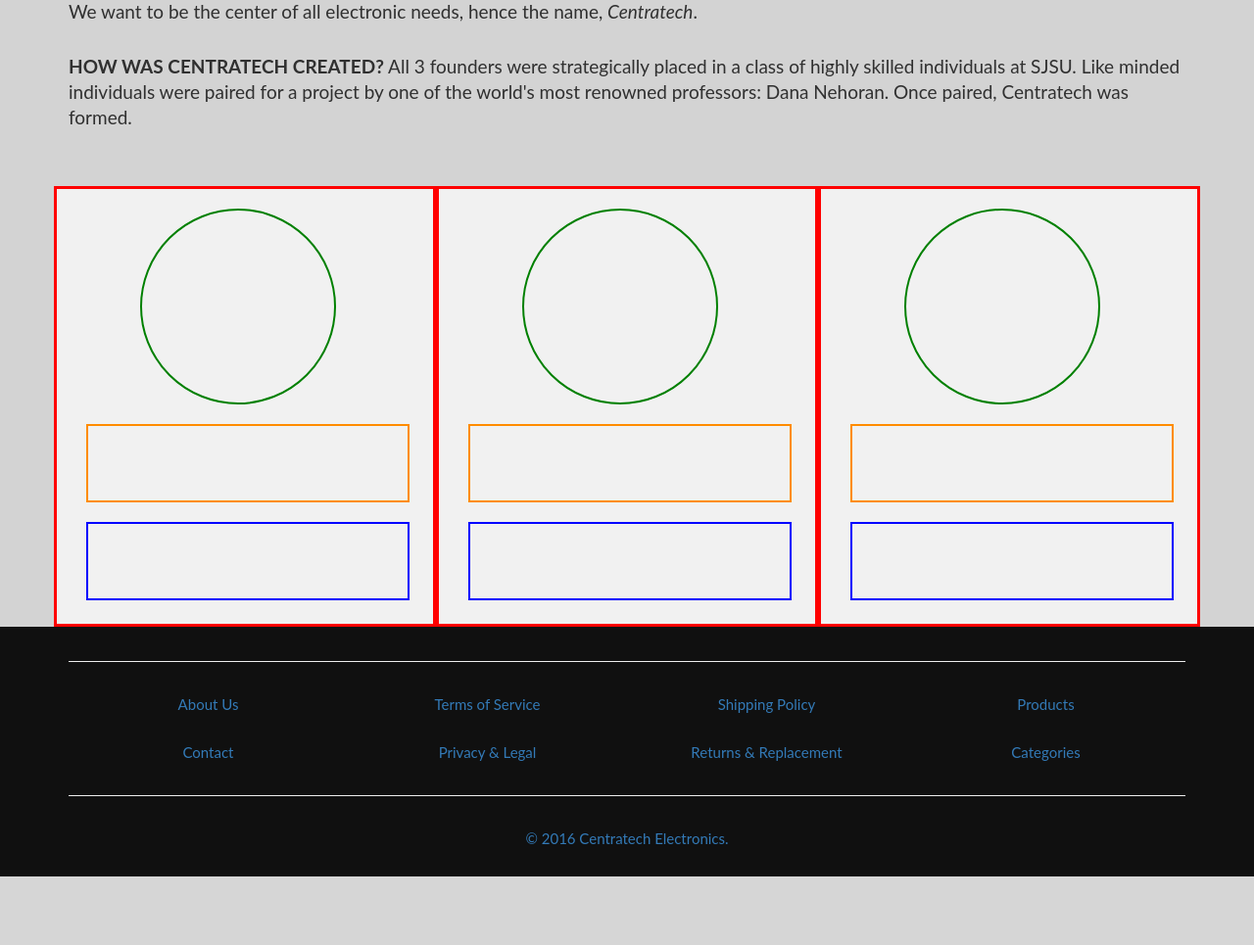
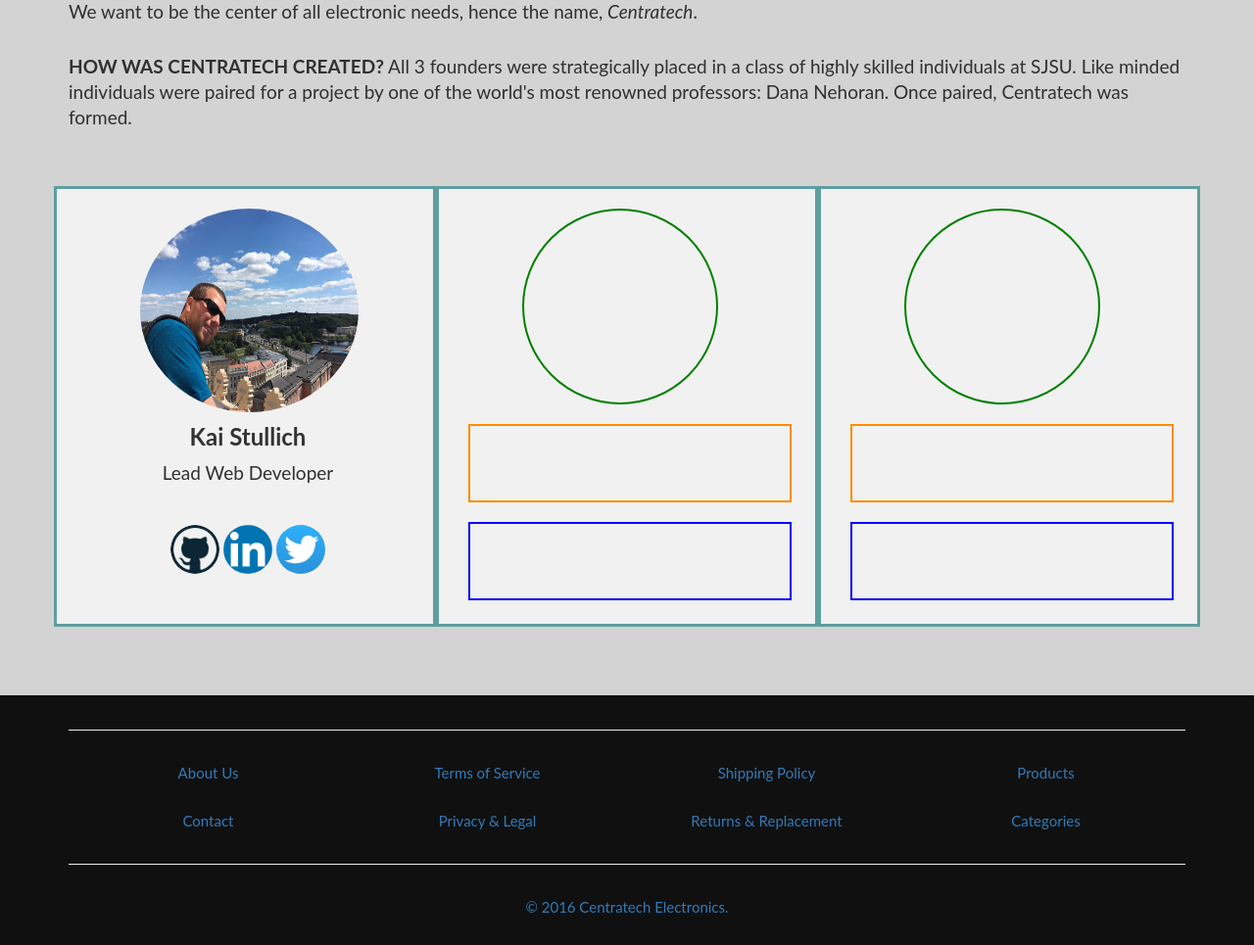
Before and after one commit to kaistullich/Centratech-Website, a Flask app: page /about_us in a window 1280 px wide. Shown: the part 397-1362 px from the top of the page at 98% size. Before the commit the page ends 1292 px from the top, so only its background shows below. Run offline with Flask 2, Linux system fonts and the light colour scheme; some libraries are stand-ins or nearby versions.

Commit message:
finished about us layout, Kai is finished. Missing Lucas&Bryant

```diff
--- a/newProject/my_app/static/css/about-us.css
+++ b/newProject/my_app/static/css/about-us.css
@@ -1,30 +1,38 @@
 @import url('https://fonts.googleapis.com/css?family=Yellowtail');
 
 .img-box-kai {
+    margin-bottom: 70px;
     height: 450px;
-    border: 3px solid red;
+    border: 3px solid cadetblue;
     background-color: #F1F1F1;
 }
 
 .img-box-lucas {
+    margin-bottom: 70px;
     height: 450px;
-    border: 3px solid red;
+    border: 3px solid cadetblue;
     background-color: #F1F1F1;
 }
 
 .img-box-bryant {
+    margin-bottom: 70px;
     height: 450px;
-    border: 3px solid red;
+    border: 3px solid cadetblue;
     background-color: #F1F1F1;
 }
 
 .kai-img {
     height: 200px;
     width: 200px;
-    border: 2px solid green;
     border-radius: 50%;
     margin-top: 20px;
     margin-left: 70px;
+}
+
+.kai-img img {
+    border-radius: 50%;
+    height: 208px;
+    width: 223px;
 }
 
 .lucas-img {
@@ -48,7 +56,6 @@
 .kai-text {
     height: 80px;
     width: 330px;
-    border: 2px solid darkorange;
     margin-top: 20px;
     margin-left: 15px;
 }
@@ -72,9 +79,16 @@
 .kai-link-img {
     height: 80px;
     width: 330px;
-    border: 2px solid blue;
     margin-top: 20px;
     margin-left: 15px;
+    text-align: center;
+    padding-top: 3px;
+}
+
+.kai-link-img img{
+    border-radius: 50%;
+    height: 50px;
+    width: 50px;
 }
 
 .lucas-link-img {
--- a/newProject/my_app/templates/about-us.html
+++ b/newProject/my_app/templates/about-us.html
@@ -27,9 +27,24 @@
 <div class="container">
   <div class="row">
     <div class="col-xs-4 img-box-kai"> <!-- Main Box -->
-      <div class="kai-img"></div> <!-- Image Box -->
-      <div class="kai-text"></div> <!-- Title Text Box -->
-      <div class="kai-link-img"></div> <!-- Link Images Box -->
+      <div class="kai-img"> <!-- Image Box -->
+        <img src="{{ url_for('static', filename='images/kai4.JPG') }}" alt="Kai Stullich">
+      </div>
+      <div class="kai-text"> <!-- Title Text Box -->
+        <center><h3><b>Kai Stullich</b></h3></center>
+        <center><h4>Lead Web Developer</h4></center>
+      </div>
+      <div class="kai-link-img"> <!-- Link Images Box -->
+        <a href="https://github.com/kaistullich">
+          <img src="{{ url_for('static', filename='images/github.png') }}" alt="GitHub Logo">
+        </a>
+        <a href="https://www.linkedin.com/in/kai-stullich-a0697a91?trk=nav_responsive_tab_profile_pic">
+          <img src="{{ url_for('static', filename='images/linkedin.png') }}" alt="LinkedIn Logo">
+        </a>
+        <a href="https://twitter.com/k_stullich">
+          <img src="{{ url_for('static', filename='images/twitter.png') }}" alt="Twitter Logo">
+        </a>
+      </div>
     </div>
 
     <div class="col-xs-4 img-box-lucas"> <!-- Main Box -->
```
Also changed, not shown: 2 other files.
